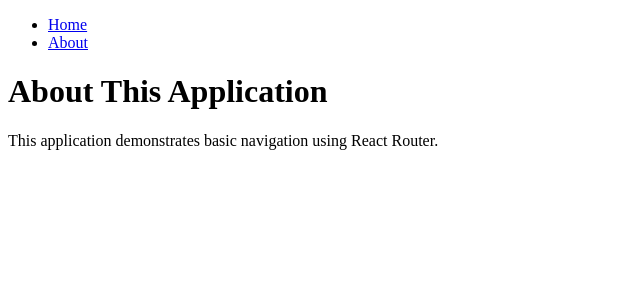
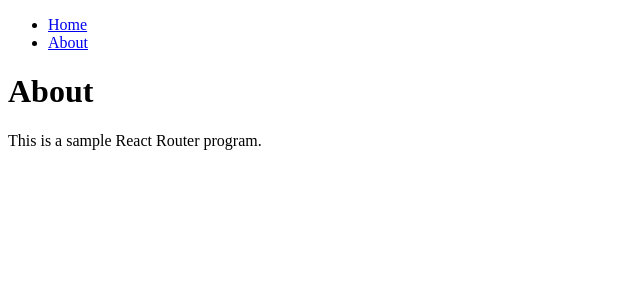
Before and after one commit to acciojob/react-router-Rajudas575, a React app: page /about in a window 1280 px wide. Shown: the top 300 px of the page, without its empty margins (0-640 px from the left). Built offline with nearby package versions, Linux system fonts and the light colour scheme.

Commit message:
Update About.js

```diff
--- a/src/components/About.js
+++ b/src/components/About.js
@@ -1,12 +1,12 @@
-import React from "react";
+import React from 'react'
 
 const About = () => {
   return (
     <div>
-      <h1>About This Application</h1>
-      <p>This application demonstrates basic navigation using React Router.</p>
+        <h1>About</h1>
+        <p>This is a sample React Router program.</p>
     </div>
-  );
-};
+  )
+}
 
-export default About;
+export default About
```
